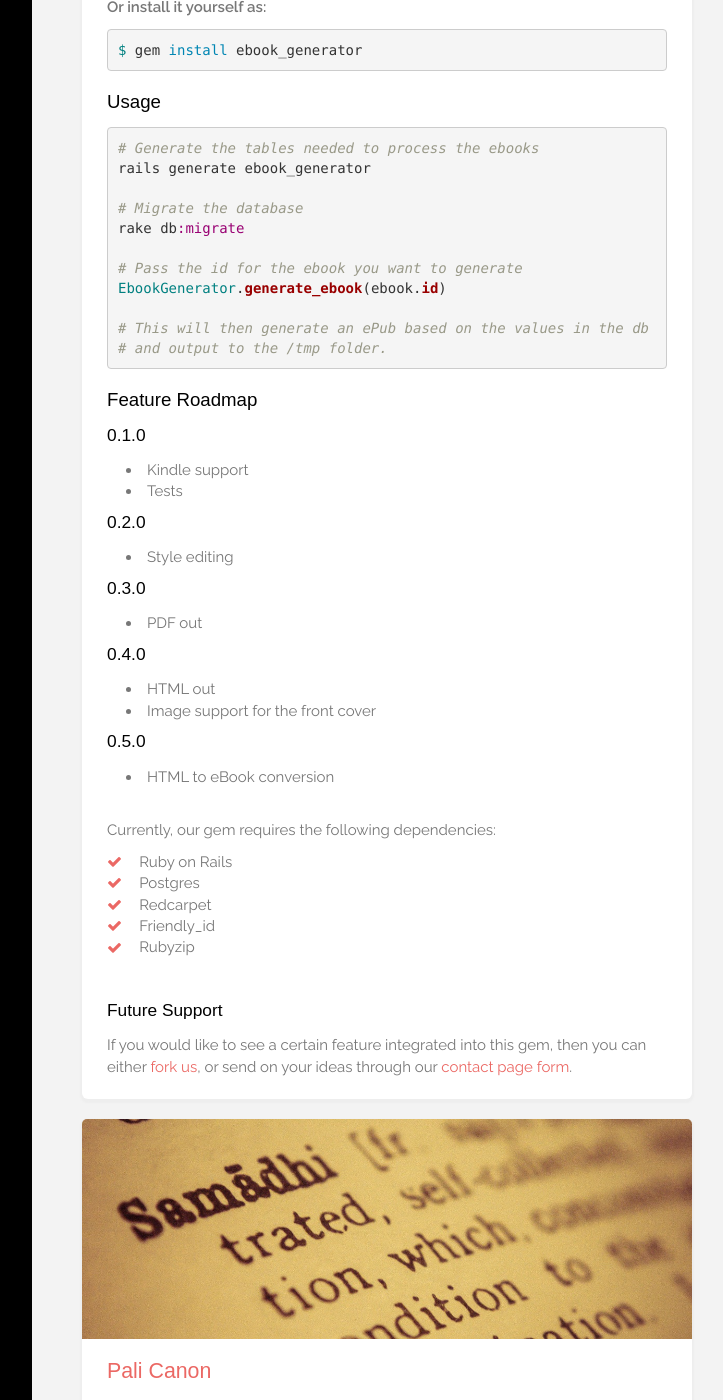
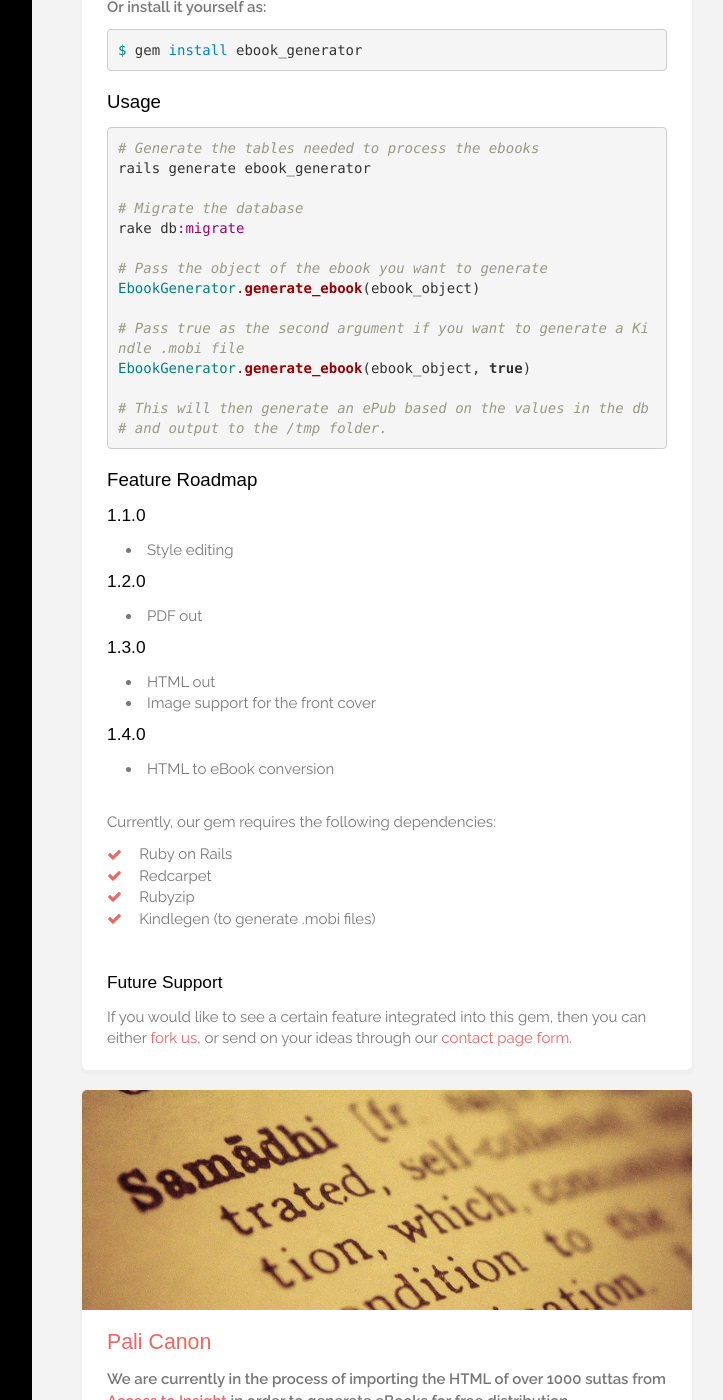
Before and after one commit to affinity-digital-ltd/affinity-tech.github.io, a Jekyll site: the page built from index.html, in a window 1280 px wide and 1400 px high, scrolled down 2326 px. Shown: the whole window, without its empty margins (218-941 px from the left). Built offline with Jekyll 4.4.1, drawn with Linux system fonts in a browser that asks for light colours.

Commit message:
Added new blog post about version 1 of ebook gem

```diff
--- a/index.html
+++ b/index.html
@@ -69,32 +69,30 @@ rails generate ebook_generator
 # Migrate the database
 rake db:migrate
 
-# Pass the id for the ebook you want to generate
-EbookGenerator.generate_ebook(ebook.id)
+# Pass the object of the ebook you want to generate
+EbookGenerator.generate_ebook(ebook_object)
+
+# Pass true as the second argument if you want to generate a Kindle .mobi file
+EbookGenerator.generate_ebook(ebook_object, true)
 
 # This will then generate an ePub based on the values in the db
 # and output to the /tmp folder.{% endhighlight %}
   <h3 name="ebook-gem-roadmap">Feature Roadmap</h3>
   <p>
-    <h4>0.1.0</h4>
-    <ul class="roadmap">
-      <li>Kindle support</li>
-      <li>Tests</li>
-    </ul>
-    <h4>0.2.0</h4>
+    <h4>1.1.0</h4>
     <ul class="roadmap">
       <li>Style editing</li>
     </ul>
-    <h4>0.3.0</h4>
+    <h4>1.2.0</h4>
     <ul class="roadmap">
       <li>PDF out</li>
     </ul>
-    <h4>0.4.0</h4>
+    <h4>1.3.0</h4>
     <ul class="roadmap">
       <li>HTML out</li>
       <li>Image support for the front cover</li>
     </ul>
-    <h4>0.5.0</h4>
+    <h4>1.4.0</h4>
     <ul class="roadmap">
       <li>HTML to eBook conversion</li>
     </ul>
@@ -103,10 +101,9 @@ EbookGenerator.generate_ebook(ebook.id)
   <p>Currently, our gem requires the following dependencies:</p>
   <ul class="fa-ul">
     <li><i class="fa-li fa fa-check colour"></i> Ruby on Rails</li>
-    <li><i class="fa-li fa fa-check colour"></i> Postgres</li>
     <li><i class="fa-li fa fa-check colour"></i> Redcarpet</li>
-    <li><i class="fa-li fa fa-check colour"></i> Friendly_id</li>
     <li><i class="fa-li fa fa-check colour"></i> Rubyzip</li>
+    <li><i class="fa-li fa fa-check colour"></i> Kindlegen (to generate .mobi files)</li>
   </ul>
   <br/>
   <h4>Future Support</h4><p>If you would like to see a certain feature integrated into this gem, then you can either <a href="https://github.com/krisquigley/ebook_generator">fork us</a>, or send on your ideas through our <a href="#contact">contact page form</a>.</p>
```
Also changed, not shown: _posts/2014-08-31-version-one-of-ebook-gem-goes-live.md (added, +47 -0 lines).
